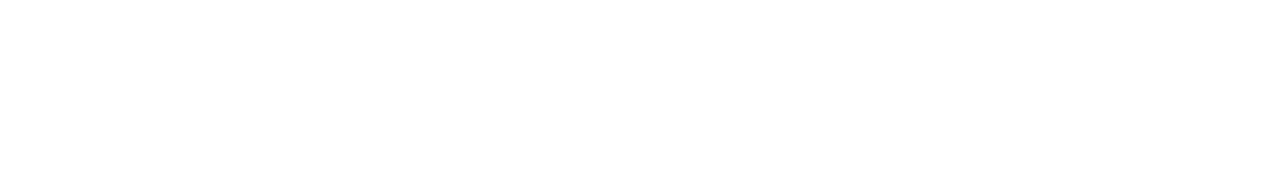
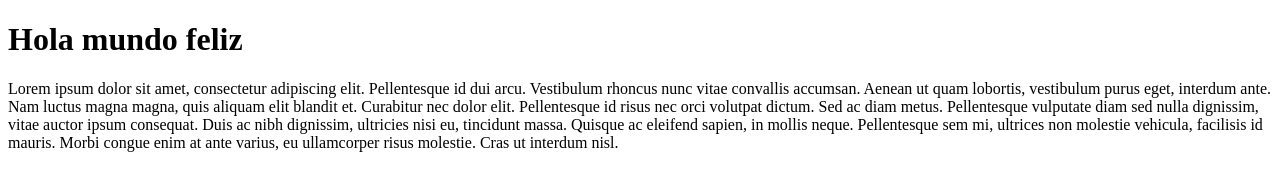
Before and after one commit to Panda170/gitcurse, a plain HTML site: page index.html in a window 1280 px wide. Drawn offline with Linux system fonts and the light colour scheme.

Commit message:
se agrega contenido comÃplejo

```diff
--- a/index.html
+++ b/index.html
@@ -7,6 +7,7 @@
     <title>Document</title>
 </head>
 <body>
-
+    <h1>Hola mundo feliz</h1>
+    <p>Lorem ipsum dolor sit amet, consectetur adipiscing elit. Pellentesque id dui arcu. Vestibulum rhoncus nunc vitae convallis accumsan. Aenean ut quam lobortis, vestibulum purus eget, interdum ante. Nam luctus magna magna, quis aliquam elit blandit et. Curabitur nec dolor elit. Pellentesque id risus nec orci volutpat dictum. Sed ac diam metus. Pellentesque vulputate diam sed nulla dignissim, vitae auctor ipsum consequat. Duis ac nibh dignissim, ultricies nisi eu, tincidunt massa. Quisque ac eleifend sapien, in mollis neque. Pellentesque sem mi, ultrices non molestie vehicula, facilisis id mauris. Morbi congue enim at ante varius, eu ullamcorper risus molestie. Cras ut interdum nisl.</p>
 </body>
 </html>
```
